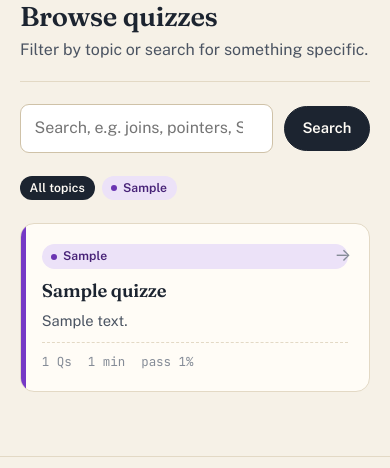
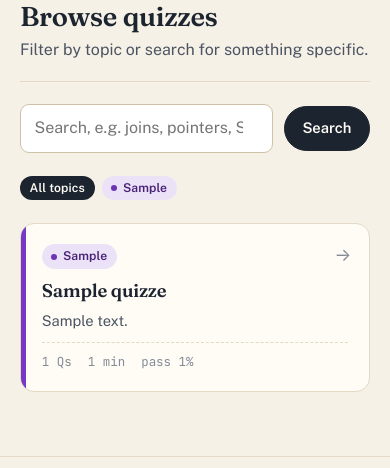
Before and after one commit to Abhishek360007/Online-Quiz-Portal, a Spring Boot app: page /catalog in a window 390 px wide. Shown: the part 259-727 px from the top of the page. Run offline with Spring Boot 4, Linux system fonts and the light colour scheme; a user stored in the database is signed in; tables that the repository leaves empty hold one stand-in row (values such as "Sample post"); some of the project's set-up classes (security, data sources, template engines, error pages and the like) are left out, and stand-ins take their place.

Commit message:
Add screenshots to the README and fix topic chip width on quiz cards
- 12 screenshots in docs/screenshots: landing, taking a quiz, result, correction,
  browse, student home, leaderboard, admin dashboard, quiz workspace, question editor,
  sign in and phone view
- README: live demo link, Screenshots section, features updated for corrections,
  retake, suggestions and change password
- Topic chips on quiz cards no longer stretch to the full card width

```diff
--- a/src/main/resources/static/assets/app.css
+++ b/src/main/resources/static/assets/app.css
@@ -215,6 +215,7 @@ a.chip:hover { background: hsl(var(--h) 60% 88%); color: hsl(var(--h) 55% 24%);
     background: hsl(var(--h) 55% 50%);
 }
 .qcard:hover { transform: translateY(-2px); box-shadow: var(--lift); border-color: var(--rule-strong); color: inherit; }
+.qcard .chip { align-self: flex-start; }
 .qcard h3 { font-size: 1.15rem; margin: .15rem 0 0; }
 .qcard p { color: var(--ink-2); font-size: .92rem; margin: 0; }
 .qcard .facts { margin-top: auto; padding-top: .6rem; border-top: 1px dashed var(--rule); display: flex; gap: 1rem; font-family: var(--mono); font-size: .78rem; color: var(--ink-3); }
```
Also changed, not shown: README.md, 12 other files.
